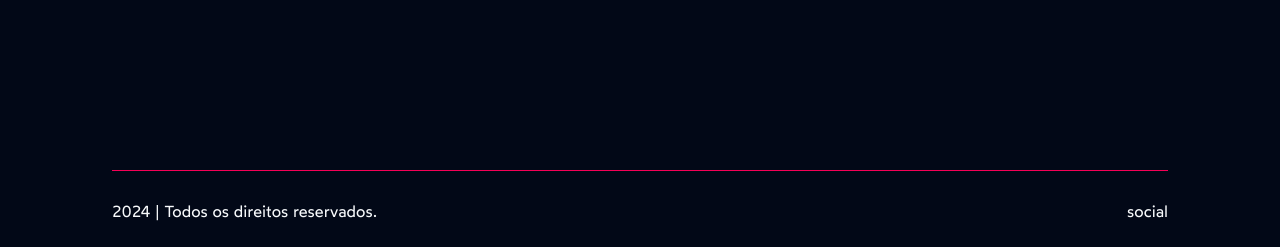
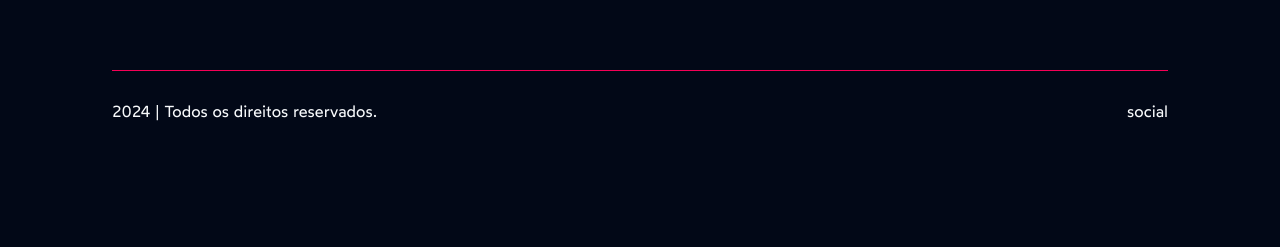
Before and after one commit to eliveltonsf/go-blog-web, a Next.js app: page / in a window 1280 px wide. Shown: the part 2499-2746 px from the top of the page. After the commit the page ends 2649 px from the top, so only its background shows below. Built offline with nearby package versions, Linux system fonts and the light colour scheme; no server answers.

Commit message:
fix: margin footer

```diff
--- a/src/components/footer/index.tsx
+++ b/src/components/footer/index.tsx
@@ -1,6 +1,6 @@
 export default function Footer() {
   return (
-    <section className="flex justify-between items-center h-[8rem] w-full mt-[40rem] border-t border-t-primary">
+    <section className="flex justify-between items-center h-[8rem] w-full mt-[50rem] lg:mt-[40rem] xl:mt-[30rem] border-t border-t-primary">
       <div className="flex justify-start items-center w-[50%]">
         <p>2024 | Todos os direitos reservados.</p>
       </div>
```
